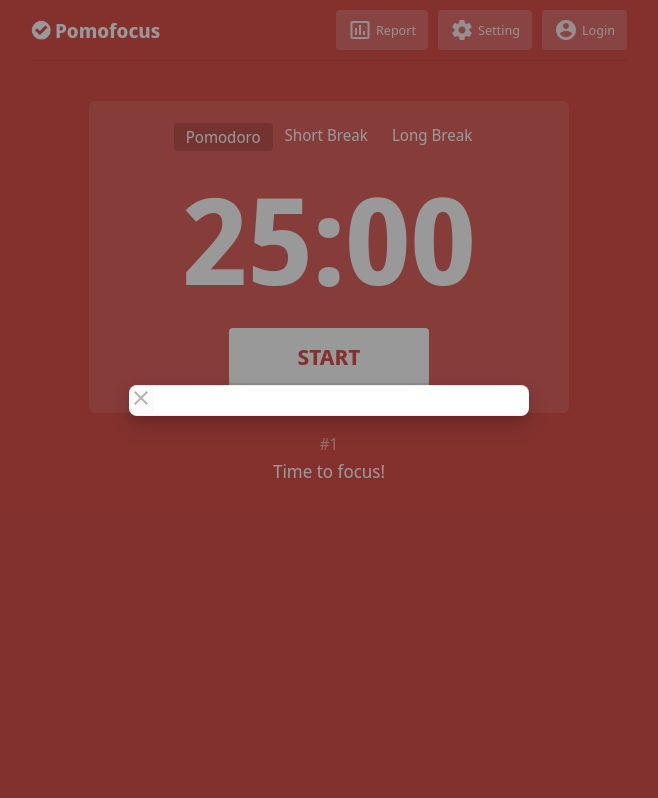
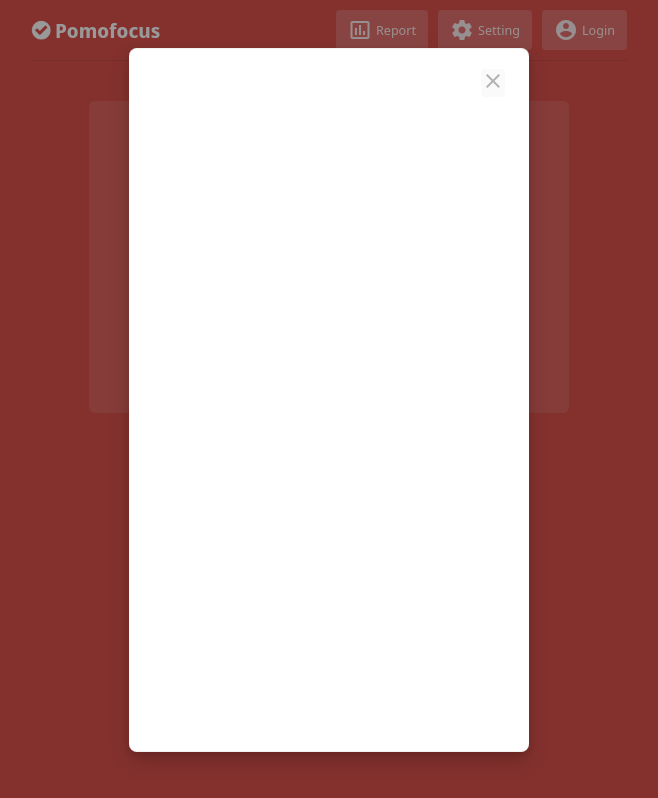
Before and after one commit to usmansbk/pomofocus, a React (Create React App) app: page /settings in a window 1280 px wide. Shown: the whole page, without its empty margins (311-969 px from the left). Built offline with nearby package versions, Linux system fonts and the light colour scheme.

Commit message:
Position button

```diff
--- a/src/components/Modal.module.css
+++ b/src/components/Modal.module.css
@@ -22,6 +22,7 @@
   position: relative;
   max-width: 25rem;
   width: 95%;
+  height: 100%;
   border-top: 0.0625rem solid var(--border-color);
   border-bottom: 00.0625rem solid var(--border-color);
   margin: auto;
@@ -40,7 +41,10 @@
 }
 
 .closeButton {
+  position: absolute;
   opacity: 0.3;
+  right: 1.5rem;
+  top: 1.25rem;
 }
 
 .closeButton:hover {
```
